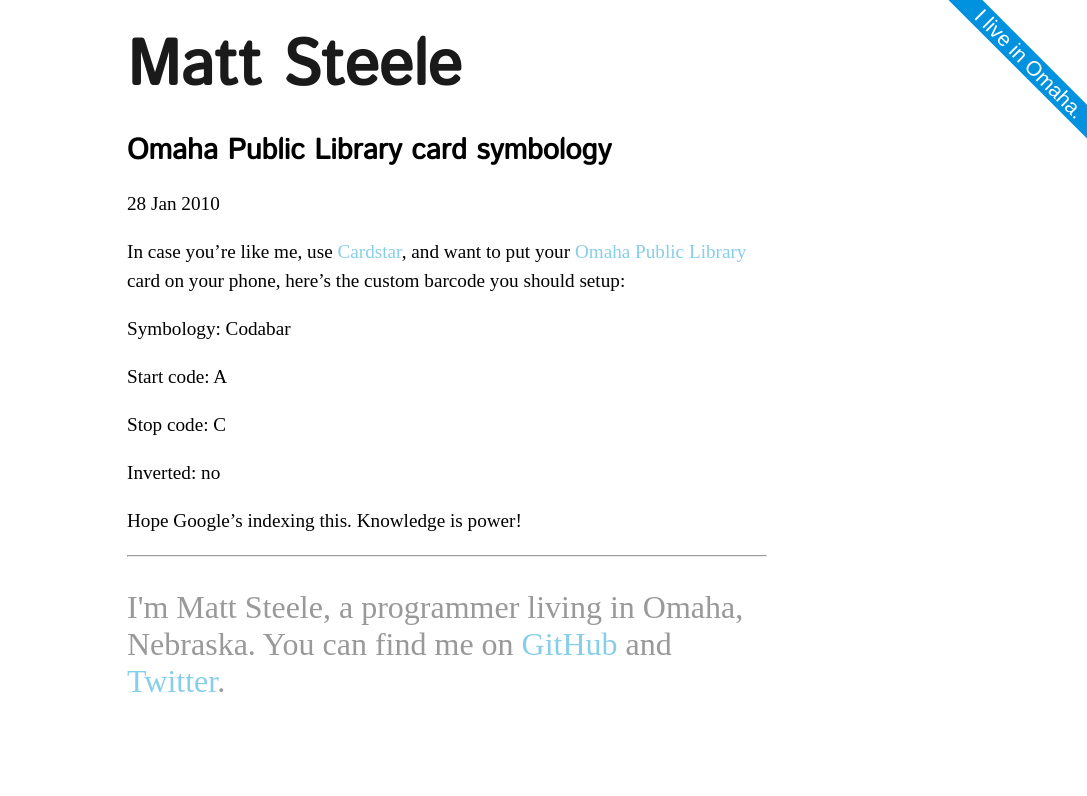
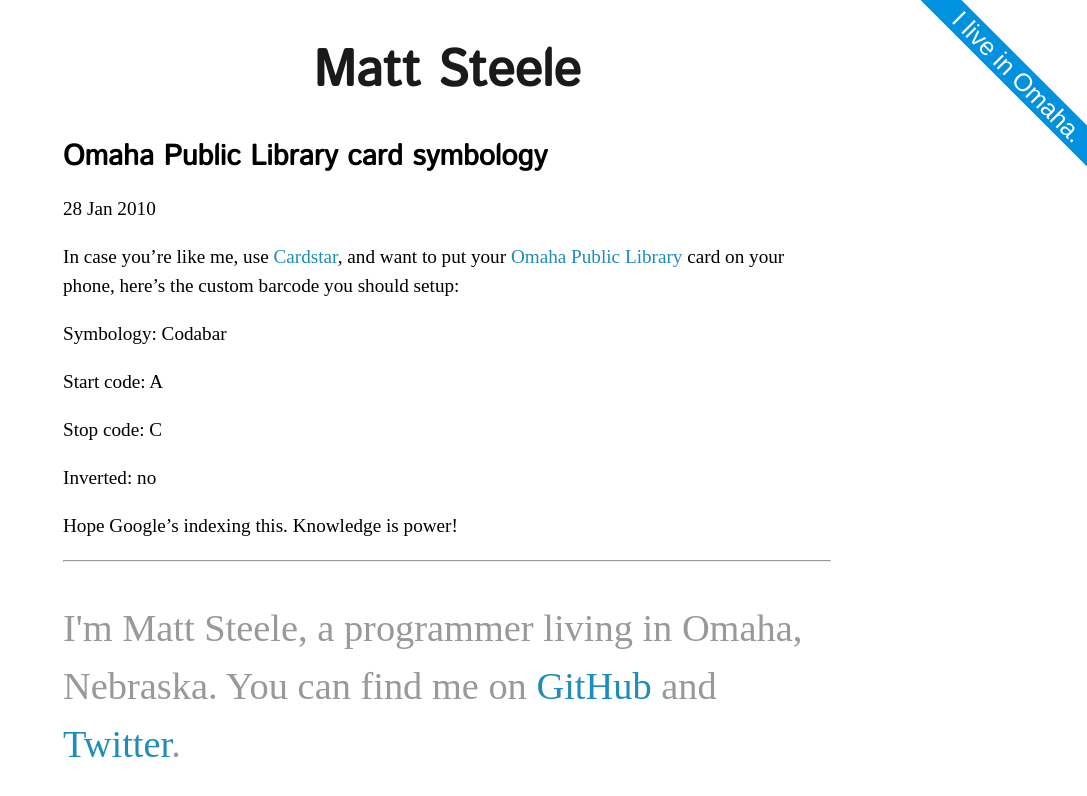
Before and after one commit to mattdsteele/steele.blue, a Jekyll site: the page built from _posts/2010-01-28-omaha-public-library-card-symbology.markdown, in a window 1280 px wide. Shown: the top 796 px of the page, without its empty margins (193-1280 px from the left). Built offline with Jekyll 4.4.1, drawn with Linux system fonts in a browser that asks for light colours; some web fonts are replaced; Markdown is read by kramdown in place of the engine named in the settings.

Commit message:
Moar layouts

```diff
--- a/Gruntfile.js
+++ b/Gruntfile.js
@@ -28,6 +28,7 @@
     connect: {
       server: {
         options: {
+          hostname: '*',
           port: 4000,
           base: '_site'
         }
--- a/_layouts/default.html
+++ b/_layouts/default.html
@@ -24,10 +24,8 @@
 
           <div class="main">
             {{ content }}
-          </div>
 
             <hr>
-
             <footer>
               <div class="contact">
                 <p>I'm Matt Steele, a programmer living in Omaha, Nebraska. You can find me on <a href="https://github.com/mattdsteele">GitHub</a> and <a href="https://twitter.com/mattdsteele">Twitter</a>.</p>
@@ -37,6 +35,6 @@
               <a href="http://www.iliveinomaha.com"><span>I live in Omaha.</span></a>
             </section>
           </div>
-
+        </div>
     </body>
 </html>
--- a/_layouts/post.html
+++ b/_layouts/post.html
@@ -1,7 +1,7 @@
 ---
 layout: default
 ---
-<h2>{{ page.title }}</h2>
+<h2 class="post-title">{{ page.title }}</h2>
 <p class="meta">{{ page.date | date_to_string }}</p>
 
 <div class="post">
--- a/css/iliveinomaha.less
+++ b/css/iliveinomaha.less
@@ -1,5 +1,8 @@
 .iliveinomaha {
     position: absolute;
+    @media(min-width: 50em) {
+      position: fixed;
+    }
     top: 0;
     right: 0;
     width: 15em;
--- a/css/main.css
+++ b/css/main.css
@@ -5,6 +5,12 @@
   width: 15em;
   height: 15em;
   overflow: hidden;
+}
+
+@media (min-width: 50em) {
+  .iliveinomaha {
+    position: fixed;
+  }
 }
 
 .iliveinomaha a {
@@ -62,6 +68,12 @@
   overflow: hidden;
 }
 
+@media (min-width: 50em) {
+  .iliveinomaha {
+    position: fixed;
+  }
+}
+
 .iliveinomaha a {
   text-decoration: none;
 }
@@ -84,16 +96,26 @@
 
 body a {
   text-decoration: none;
-  color: skyblue;
+  color: #1f8dba;
 }
 
 body a:hover {
   text-decoration: underline;
 }
 
+.title {
+  font-size: 2.2em;
+  text-align: center;
+}
+
+@media (min-width: 50em) {
+  .title {
+    font-size: 4vw;
+  }
+}
+
 .title a {
   color: #1a1a1a;
-  font-size: 2em;
 }
 
 h1,
@@ -105,7 +127,7 @@
   font-family: 'Istok Web', sans-serif;
 }
 
-.site {
+.main {
   max-width: 40em;
   margin: auto;
 }
@@ -118,6 +140,7 @@
 .contact {
   color: #999999;
   font-size: 2.0em;
+  line-height: 150%;
 }
 
 /* Blog structure */
@@ -147,3 +170,7 @@
 .posts .blog-date:before {
   content: " - ";
 }
+
+.all-posts {
+  margin-top: 5em;
+}
--- a/index.html
+++ b/index.html
@@ -8,7 +8,7 @@
   {% assign page = site.posts.first %}
   {% include post_detail.html %}
 
-  <section>
+  <section class="all-posts">
     <h1>All Posts</h1>
     <ul class="posts">
       {% for post in site.posts %}
```
Also changed, not shown: css/main.less (+12 -3 lines). Lines whose indentation alone changed are shown as unchanged.
